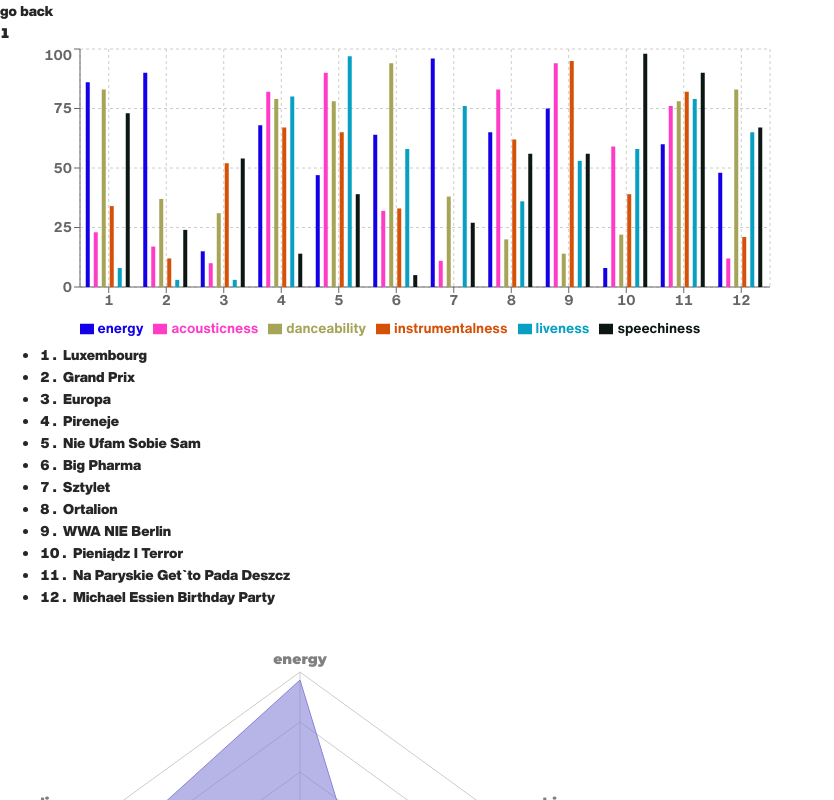
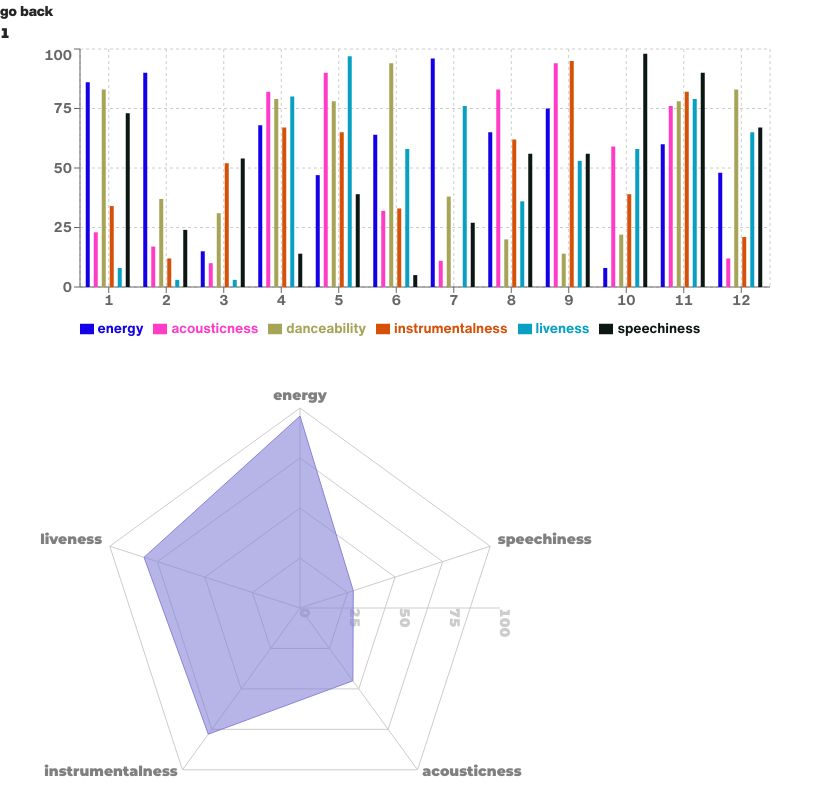
Before and after one commit to amber-zeus/radio, a Next.js app in the folder radio-mood/: page /albums/1 in a window 1280 px wide. Shown: the top 800 px of the page, without its empty margins (0-834 px from the left). Built offline with nearby package versions, Linux system fonts and the light colour scheme.

Commit message:
Unmock ReleasePage

```diff
--- a/radio-mood/lib/apiClients/SpotifyServiceClient.js
+++ b/radio-mood/lib/apiClients/SpotifyServiceClient.js
@@ -1,11 +1,11 @@
 import { ApiClient } from './ApiClient';
 
 class SpotifyServiceClient extends ApiClient {
-  static SPOTIFY_SERVICE_API_URL = 'https://newonce-api.herokuapp.com';
+  static SPOTIFY_SERVICE_API_URL = 'https://kubadockertest.herokuapp.com';
 
   constructor() {
     super();
-    this.baseUrl = SpotifyServiceClient.NEWONCE_API_URL;
+    this.baseUrl = SpotifyServiceClient.SPOTIFY_SERVICE_API_URL;
     this.defaultConfig = {
       method: 'GET',
       headers: { 'Content-Type': 'application/json' },
--- a/radio-mood/pages/albums/[id].js
+++ b/radio-mood/pages/albums/[id].js
@@ -1,97 +1,83 @@
 import Link from 'next/link';
-import {OneTrackGraph,} from '../../components/frontend';
-import {useRouter} from 'next/router';
-import {Graph} from "../../components/frontend/Graph";
-import Image from 'next/image'
+import { OneTrackGraph } from '../../components/frontend';
+import { useRouter } from 'next/router';
+import { Graph } from '../../components/frontend/Graph';
+import Image from 'next/image';
+import SpotifyServiceClient from '../../lib/apiClients/SpotifyServiceClient';
+import { useEffect, useState } from 'react';
 
-const mockedServerAudioFeatures = {
-  energy: 0.842,
-  acousticness: 0.00242,
-  danceability: 0.585,
-  instrumentalness: 0.00686,
-  liveness: 0.0866,
-  speechiness: 0.0556,
-};
-
-const AlbumDetails = ({children, href}) => {
+const AlbumDetails = ({ children, href }) => {
   const router = useRouter();
   // debugger
   if (router === undefined) {
     router.push('/');
   }
 
-  console.log()
-
-  const tracksList = ["Luxembourg",
-    "Grand Prix",
-    "Europa",
-    "Pireneje",
-    "Nie Ufam Sobie Sam",
-    "Big Pharma",
-    "Sztylet",
-    "Ortalion",
-    "WWA NIE Berlin",
-    "Pieniądz I Terror",
-    "Na Paryskie Get`to Pada Deszcz",
-    "Michael Essien Birthday Party"]
-
   const [album, artist] = router.query?.id?.split('_') || [];
+  const [albumDetails, setAlbumDetails] = useState(null);
+  const [trackList, setTrackList] = useState(null);
   const album_data = JSON.parse(router.query?.album || '{}');
 
-  console.log(album_data.imageUrl)
-
-  console.log(album);
-  console.log(artist);
-
-  let iterator = 0;
+  useEffect(() => {
+    if (album && artist) {
+      SpotifyServiceClient.fetch('spotify/songs_features', {
+        params: { album, artist },
+      }).then(albumData => {
+        setAlbumDetails(albumData.album_details);
+        setTrackList(albumData.tracks_features);
+      });
+    }
+  }, [album, artist]);
 
   return (
     <div className="mt-4 mx-2 pb-12">
       <div
         className="max-w-4xl m-auto p-8 border-2 border-black"
-        style={{fontFamily: 'MontserratV18Latin900'}}
+        style={{ fontFamily: 'MontserratV18Latin900' }}
       >
         <div className="mb-10">
           <Link href="/" className="">
             <div
               className="text-2xl border border-2 w-40 border-gray-300 text-center p-2 hover:border-black cursor-pointer text-blue-900"
-              style={{fontFamily: 'HelveticaNowDisplayBlk'}}
+              style={{ fontFamily: 'HelveticaNowDisplayBlk' }}
             >
               go back
             </div>
           </Link>
         </div>
 
-
         <div
           className="bg-blue-700 text-white p-10 text-center"
-          style={{fontFamily: 'MontserratV18Latin900'}}
+          style={{ fontFamily: 'MontserratV18Latin900' }}
         >
           <div className="text-5xl ">{artist}</div>
           <div className="text-3xl mt-2">{album}</div>
         </div>
 
         <div className="p-4">
-          {(album_data.imageUrl) &&
-          <Image src={album_data.imageUrl}
-                 height={300}
-                 width={300}
-                 layout="intrinsic"
-          />
-          }
+          {album_data.imageUrl && (
+            <Image
+              src={album_data.imageUrl}
+              height={300}
+              width={300}
+              layout="intrinsic"
+            />
+          )}
         </div>
 
-        <Graph/>
+        <Graph />
 
-        <ul style={{fontFamily: 'HelveticaNowDisplayBlk '}} className="m-4">
-          {tracksList.map((track) => {
-            iterator += 1;
-            return <li className="p-0.5 hover:underline cursor-pointer  text-center">{iterator}. {track}</li>
-          })}
+        <ul style={{ fontFamily: 'HelveticaNowDisplayBlk ' }} className="m-4">
+          {trackList &&
+            trackList.map((track, index) => (
+              <li className="p-0.5 hover:underline cursor-pointer text-center">
+                {index}. {track.name}
+              </li>
+            ))}
         </ul>
 
         <div className="m-auto flex justify-content mb-4">
-          <OneTrackGraph/>
+          <OneTrackGraph />
         </div>
       </div>
     </div>
```
